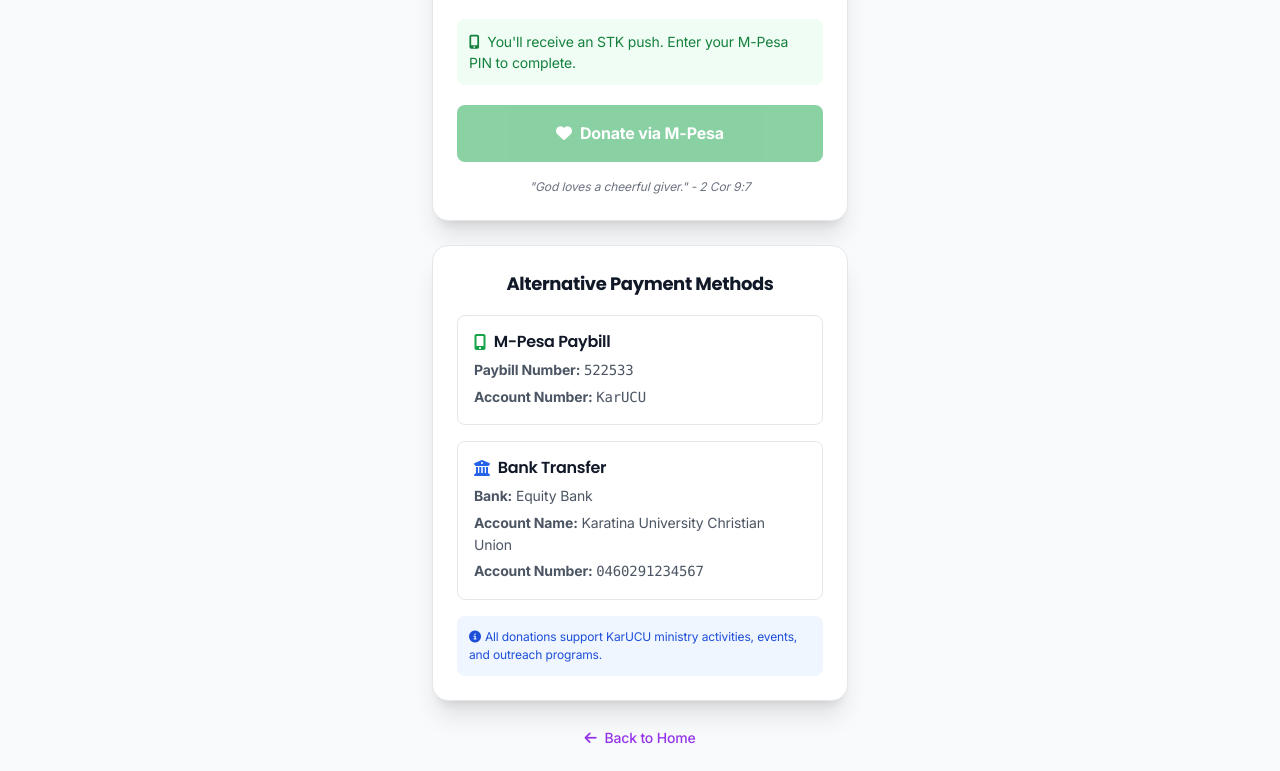
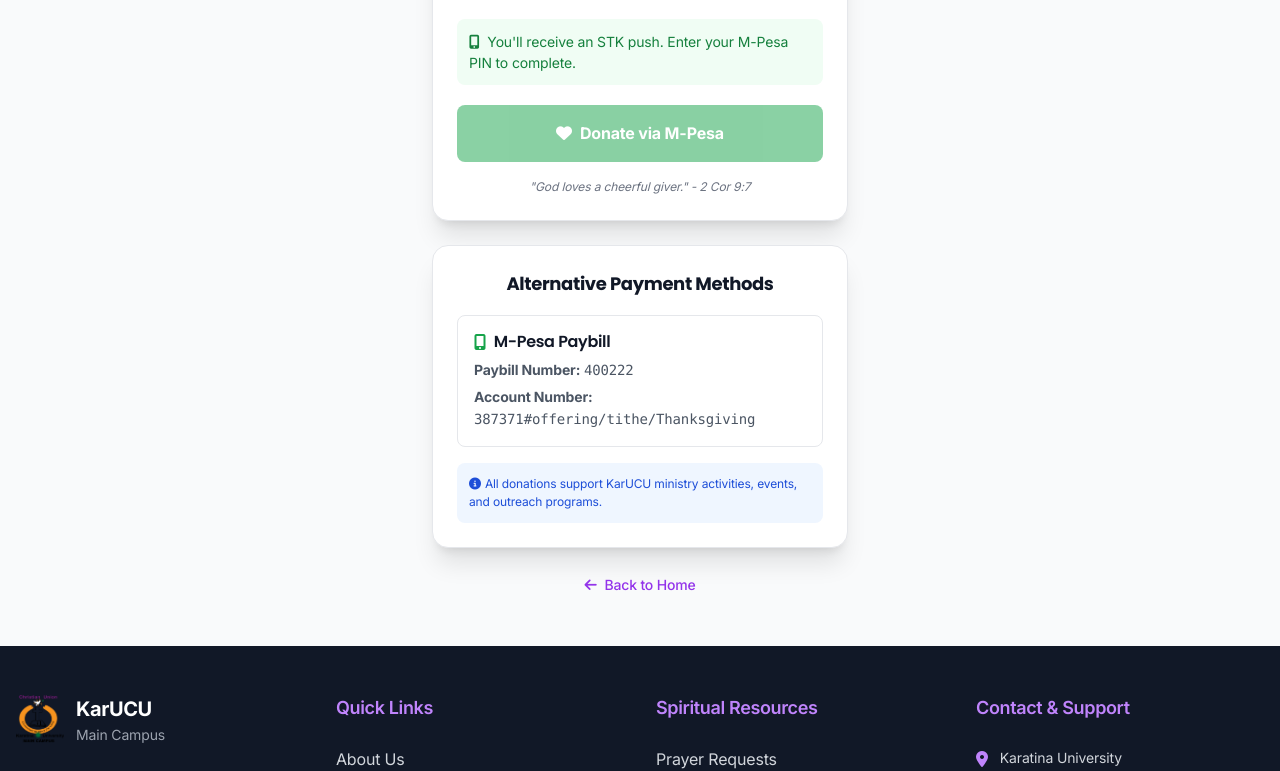
Before and after one commit to steve-kings/karumaincu_website, a Next.js app: page /give in a window 1280 px wide. Shown: the part 537-1308 px from the top of the page. Built offline with nearby package versions, Linux system fonts and the light colour scheme; no server answers.

Commit message:
updated payment

```diff
--- a/src/app/give/page.jsx
+++ b/src/app/give/page.jsx
@@ -183,20 +183,8 @@
                 M-Pesa Paybill
               </h4>
               <div className="text-sm text-gray-600 dark:text-neutral-400 space-y-1">
-                <p><strong>Paybill Number:</strong> <span className="font-mono">522533</span></p>
-                <p><strong>Account Number:</strong> <span className="font-mono">KarUCU</span></p>
-              </div>
-            </div>
-
-            <div className="border border-gray-200 dark:border-neutral-800 rounded-lg p-4">
-              <h4 className="font-semibold text-gray-900 dark:text-white mb-2 flex items-center">
-                <i className="fas fa-university text-blue-600 mr-2"></i>
-                Bank Transfer
-              </h4>
-              <div className="text-sm text-gray-600 dark:text-neutral-400 space-y-1">
-                <p><strong>Bank:</strong> Equity Bank</p>
-                <p><strong>Account Name:</strong> Karatina University Christian Union</p>
-                <p><strong>Account Number:</strong> <span className="font-mono">0460291234567</span></p>
+                <p><strong>Paybill Number:</strong> <span className="font-mono">400222</span></p>
+                <p><strong>Account Number:</strong> <span className="font-mono">387371#offering/tithe/Thanksgiving </span></p>
               </div>
             </div>
           </div>
```
